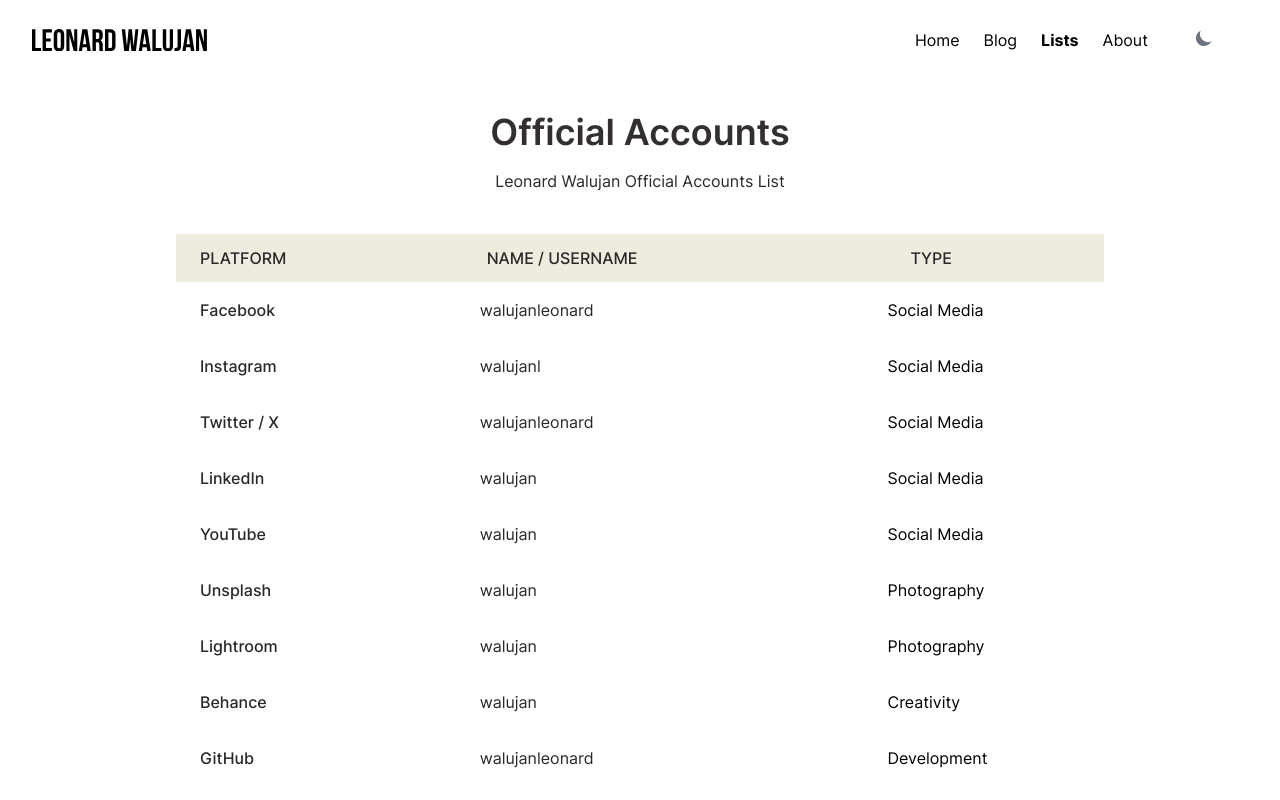
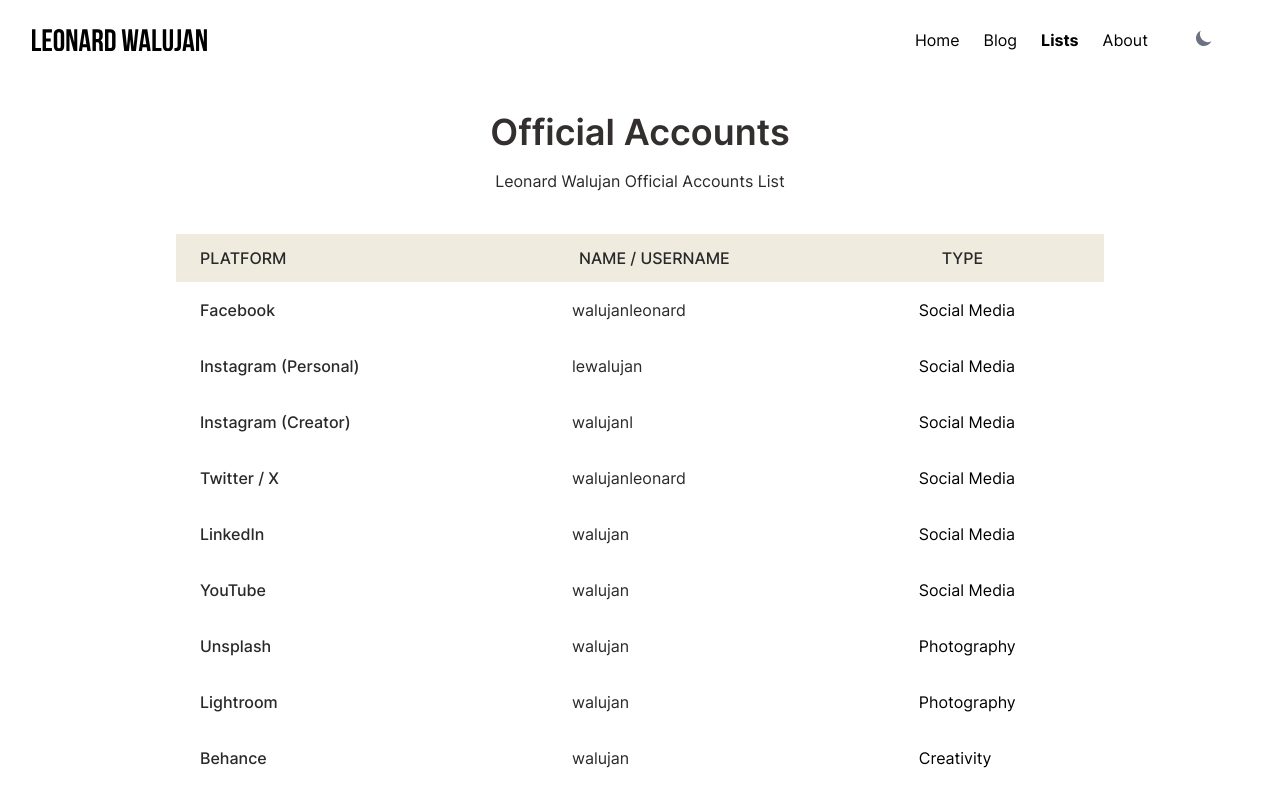
Before and after one commit to walujanleonard/walujan.com, a Next.js app: page /lists/official-accounts in a window 1280 px wide. Shown: the top 800 px of the page. Built offline with nearby package versions, Linux system fonts and the light colour scheme; what @badrap/bar-of-progress would draw is missing.

Commit message:
add new account from official account list

```diff
--- a/src/data/OfficialAccountLists.ts
+++ b/src/data/OfficialAccountLists.ts
@@ -6,7 +6,13 @@ export const OfficialAccountLists = [
     url: "https://www.facebook.com/walujanleonard",
   },
   {
-    platform: "Instagram",
+    platform: "Instagram (Personal)",
+    username: "lewalujan",
+    type: "Social Media",
+    url: "https://www.instagram.com/lewalujan",
+  },
+  {
+    platform: "Instagram (Creator)",
     username: "walujanl",
     type: "Social Media",
     url: "https://www.instagram.com/walujanl",
```
